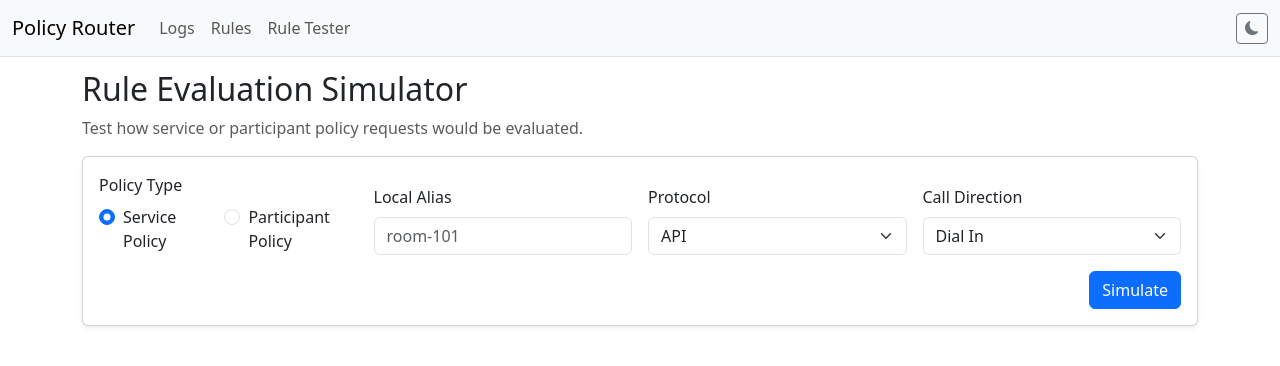
After one commit to lorist/pexip_policy_router, a Django app: page /rules/test/ in a window 1280 px wide. The commit adds this page. Shown: the top 366 px of the page. Run offline with Django 5.2, Linux system fonts and the light colour scheme.

Commit message:
Add a rule tester page

```diff
--- a/policy_router/templates/policy_router/base.html
+++ b/policy_router/templates/policy_router/base.html
@@ -111,6 +111,9 @@
           <li class="nav-item">
             <a class="nav-link" href="{% url 'policy_router:rule_list' %}">Rules</a>
           </li>
+          <li class="nav-item">
+            <a class="nav-link" href="{% url 'policy_router:rule_tester' %}">Rule Tester</a>
+          </li>
         </ul>
       </div>
 
--- /dev/null
+++ b/policy_router/templates/policy_router/rule_tester.html
@@ -0,0 +1,154 @@
+{% extends "policy_router/base.html" %}
+{% block title %}Rule Tester{% endblock %}
+{% block content %}
+<h2>Rule Evaluation Simulator</h2>
+<p class="text-muted">Test how service or participant policy requests would be evaluated.</p>
+
+<form method="post" class="card p-3 mb-4 shadow-sm">
+  {% csrf_token %}
+  <div class="row g-3 align-items-end mb-3">
+    <div class="col-md-3">
+      <label class="form-label">Policy Type</label>
+      <div class="d-flex gap-3">
+        <div class="form-check">
+          <input class="form-check-input" type="radio" name="policy_type" id="service" value="service" {% if selected_type == "service" %}checked{% endif %}>
+          <label class="form-check-label" for="service">Service Policy</label>
+        </div>
+        <div class="form-check">
+          <input class="form-check-input" type="radio" name="policy_type" id="participant" value="participant" {% if selected_type == "participant" %}checked{% endif %}>
+          <label class="form-check-label" for="participant">Participant Policy</label>
+        </div>
+      </div>
+    </div>
+
+    <div class="col-md-3">
+      <label class="form-label">Local Alias</label>
+      <input type="text" class="form-control" name="local_alias" placeholder="room-101" required>
+    </div>
+
+    <div class="col-md-3">
+      <label class="form-label">Protocol</label>
+      <select name="protocol" class="form-select" required>
+        {% for key, label in protocol_choices %}
+          <option value="{{ key }}">{{ label }}</option>
+        {% endfor %}
+      </select>
+    </div>
+
+    <div class="col-md-3">
+      <label class="form-label">Call Direction</label>
+      <select name="call_direction" class="form-select" required>
+        {% for key, label in call_direction_choices %}
+          <option value="{{ key }}">{{ label }}</option>
+        {% endfor %}
+      </select>
+    </div>
+  </div>
+
+  <div class="text-end">
+    <button type="submit" class="btn btn-primary">Simulate</button>
+  </div>
+</form>
+
+{% if result %}
+  {% if result.matched %}
+    <div class="alert alert-success">
+      <strong>Matched Rule:</strong> {{ result.rule.name }}<br>
+      <strong>Mode:</strong> {{ result.mode|title }}<br>
+      <strong>Type:</strong> {{ result.type|title }}
+    </div>
+
+    <h5>Simulated Response:</h5>
+    {% if result.response %}
+      {% comment %}Generate a stable ID for the JSON element{% endcomment %}
+      {% if result.rule and result.rule.id %}
+        {% with json_id="response_json_"|add:result.rule.id|stringformat:"s" %}
+          <script type="application/json" id="{{ json_id }}">
+            {{ result.response|safe }}
+          </script>
+        {% endwith %}
+      {% else %}
+        <script type="application/json" id="response_json_temp">
+          {{ result.response|safe }}
+        </script>
+      {% endif %}
+
+      <pre class="json-viewer" id="simulated-json"></pre>
+
+      <script>
+      document.addEventListener("DOMContentLoaded", function() {
+        const outputEl = document.getElementById("simulated-json");
+
+        // Collect *all* script[type="application/json"] on the page
+        const allScripts = Array.from(document.querySelectorAll('script[type="application/json"]'));
+
+        // Debug info (you can remove later)
+        console.log("Found JSON <script> elements:", allScripts);
+
+        if (allScripts.length === 0) {
+          outputEl.textContent = "⚠️ No JSON script element found.";
+          return;
+        }
+
+        // Pick the one with JSON content (not empty)
+        let scriptEl = allScripts.find(s => s.textContent.trim().startsWith("{"));
+        if (!scriptEl) {
+          outputEl.textContent = "⚠️ No valid JSON script content found.";
+          return;
+        }
+
+        try {
+          const rawText = scriptEl.textContent.trim();
+          console.log("Raw JSON content:", rawText);
+
+          const raw = JSON.parse(rawText);
+          const pretty = JSON.stringify(raw, null, 2);
+
+          function syntaxHighlight(json) {
+            json = json.replace(/&/g, '&amp;')
+                      .replace(/</g, '&lt;')
+                      .replace(/>/g, '&gt;');
+            return json.replace(
+              /("(\\u[a-zA-Z0-9]{4}|\\[^u]|[^\\"])*"(\s*:)?|\b(true|false|null)\b|-?\d+(?:\.\d*)?(?:[eE][+\-]?\d+)?)/g,
+              function (match) {
+                let cls = 'number';
+                if (/^"/.test(match)) {
+                  if (/:$/.test(match)) cls = 'key';
+                  else cls = 'string';
+                } else if (/true|false/.test(match)) cls = 'boolean';
+                else if (/null/.test(match)) cls = 'null';
+                return '<span class="' + cls + '">' + match + '</span>';
+              }
+            );
+          }
+
+          outputEl.innerHTML = syntaxHighlight(pretty);
+        } catch (e) {
+          console.error("JSON parse error:", e);
+          outputEl.textContent = "❌ Invalid or empty JSON.";
+        }
+      });
+      </script>
+
+
+    {% else %}
+      <pre class="json-viewer text-muted">No response generated.</pre>
+    {% endif %}
+
+
+    <div class="mt-3">
+      <h6>Matched Rule Details:</h6>
+      <ul>
+        <li><strong>Regex:</strong> <code>{{ result.rule.regex }}</code></li>
+        <li><strong>Protocols:</strong> {{ result.rule.protocols|join:", " }}</li>
+        <li><strong>Call Directions:</strong> {{ result.rule.call_directions|join:", " }}</li>
+        <li><strong>Priority:</strong> {{ result.rule.priority }}</li>
+      </ul>
+    </div>
+  {% else %}
+    <div class="alert alert-warning">
+      <strong>No rule matched.</strong> {{ result.error }}
+    </div>
+  {% endif %}
+{% endif %}
+{% endblock %}
--- a/policy_router/urls.py
+++ b/policy_router/urls.py
@@ -21,6 +21,7 @@ urlpatterns = [
     path("rules/create/", views.rule_create, name="rule_create"),
     path("rules/<int:pk>/edit/", views.rule_edit, name="rule_edit"),
     path("rules/<int:pk>/delete/", views.rule_delete, name="rule_delete"),
+    path("rules/test/", views.rule_tester, name="rule_tester"),
 
     # Logs
     path("logs/", views.log_list, name="log_list"),
--- a/policy_router/views.py
+++ b/policy_router/views.py
@@ -4,6 +4,7 @@ import json
 from datetime import datetime
 from django.http import JsonResponse, HttpResponseNotAllowed
 from django.shortcuts import render, redirect, get_object_or_404
+from django.views.decorators.http import require_http_methods
 from django.urls import reverse
 from django.contrib import messages
 from django.core.paginator import Paginator
@@ -43,6 +44,106 @@ def _log_request(rule, request, response=None, is_override=False, override_respo
         protocol=request.GET.get("protocol"),
     )
 
+    # -----------------------------
+    # Rule Tester
+    # -----------------------------
+
+@require_http_methods(["GET", "POST"])
+def rule_tester(request):
+    result = None
+    matched_rule = None
+    selected_type = "service"
+
+    if request.method == "POST":
+        selected_type = request.POST.get("policy_type", "service")
+        local_alias = request.POST.get("local_alias")
+        protocol = request.POST.get("protocol")
+        call_direction = request.POST.get("call_direction")
+
+        rules = PolicyProxyRule.objects.filter(is_active=True).order_by("priority", "-updated_at")
+
+        for rule in rules:
+            try:
+                # Match alias
+                if not re.search(rule.regex, local_alias or ""):
+                    continue
+                # Match protocol and call direction
+                if rule.protocols and protocol not in rule.protocols:
+                    continue
+                if rule.call_directions and call_direction not in rule.call_directions:
+                    continue
+
+                matched_rule = rule
+
+                # --- Simulated service/participant handling ---
+                if selected_type == "service":
+                    if rule.always_continue_service:
+                        response_data = rule.override_service_response or {"status": "success", "action": "continue"}
+                        result = {
+                            "matched": True,
+                            "type": "override",
+                            "response": json.dumps(response_data),  # ✅ serialize JSON properly
+                            "rule": rule,
+                            "mode": "service",
+                        }
+                    elif rule.service_target_url:
+                        result = {
+                            "matched": True,
+                            "type": "proxy",
+                            "response": json.dumps({"info": f"Would proxy to {rule.service_target_url}"}),
+                            "rule": rule,
+                            "mode": "service",
+                        }
+                    else:
+                        result = {
+                            "matched": True,
+                            "type": "none",
+                            "response": json.dumps({"warning": "No target or override set"}),
+                            "rule": rule,
+                            "mode": "service",
+                        }
+
+                else:  # participant mode
+                    if rule.always_continue_participant:
+                        response_data = rule.override_participant_response or {"status": "success", "action": "continue"}
+                        result = {
+                            "matched": True,
+                            "type": "override",
+                            "response": json.dumps(response_data),  # ✅ serialize JSON properly
+                            "rule": rule,
+                            "mode": "participant",
+                        }
+                    elif rule.participant_target_url:
+                        result = {
+                            "matched": True,
+                            "type": "proxy",
+                            "response": json.dumps({"info": f"Would proxy to {rule.participant_target_url}"}),
+                            "rule": rule,
+                            "mode": "participant",
+                        }
+                    else:
+                        result = {
+                            "matched": True,
+                            "type": "none",
+                            "response": json.dumps({"warning": "No target or override set"}),
+                            "rule": rule,
+                            "mode": "participant",
+                        }
+
+                break
+            except re.error:
+                continue
+
+        if not result:
+            result = {"matched": False, "error": "No matching rule found"}
+
+    return render(request, "policy_router/rule_tester.html", {
+        "protocol_choices": PolicyProxyRule.PROTOCOL_CHOICES,
+        "call_direction_choices": PolicyProxyRule.CALL_DIRECTION_CHOICES,
+        "result": result,
+        "matched_rule": matched_rule,
+        "selected_type": selected_type,
+    })
 
 # -----------------------------
 # Proxy Views
```
